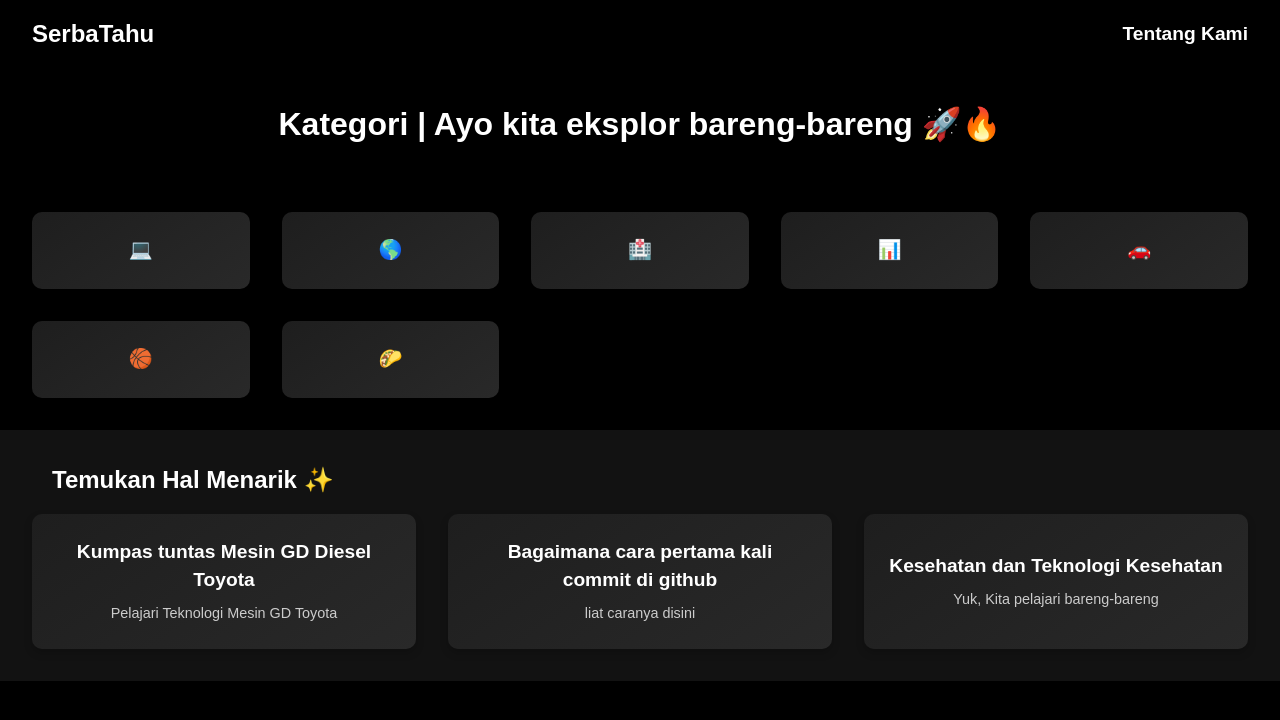
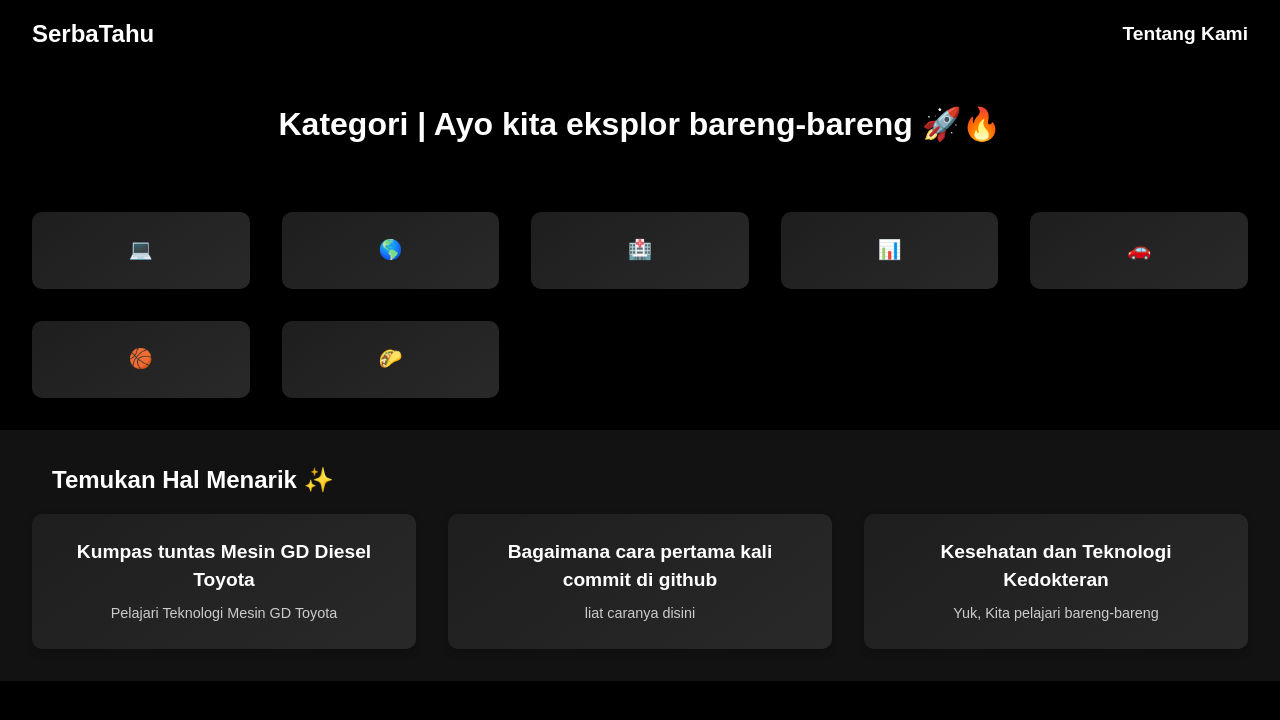
Before and after one commit to IndoNusaCorp/SerbaTahu.id, a Next.js app: page / in a window 1280 px wide. Shown: the top 720 px of the page. Built offline with nearby package versions, Linux system fonts and the light colour scheme.

Commit message:
Update page.tsx

```diff
--- a/src/app/page.tsx
+++ b/src/app/page.tsx
@@ -92,7 +92,7 @@ export default function Home() {
                 href: "/ilmu-komputer/github/bagaimana-cara-pertama-kali-commit",
               },
               {
-                title: "Kesehatan dan Teknologi Kesehatan",
+                title: "Kesehatan dan Teknologi Kedokteran",
                 description: "Yuk, Kita pelajari bareng-bareng",
                 href: "/kesehatan/kesehatan-dan-teknologi-kedokteran",
               },
```
